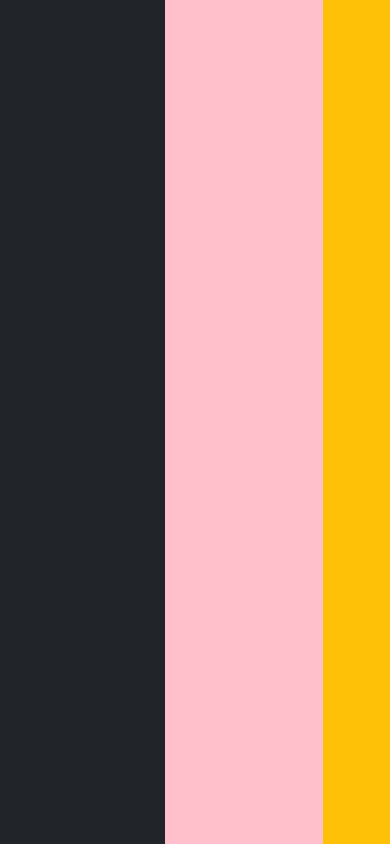
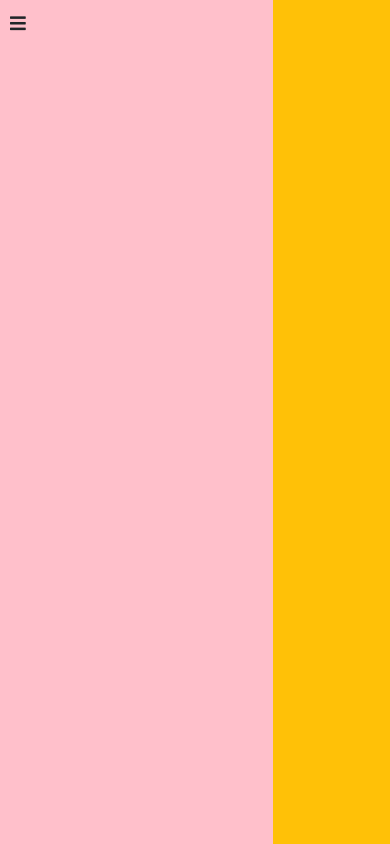
Before and after one commit to sajjadmirave/BeeMusic, a website: page index.html in a window 390 px wide. Drawn offline with nearby package versions, Linux system fonts and the light colour scheme.

Commit message:
create aside menu and responsive theme

```diff
--- a/index.html
+++ b/index.html
@@ -30,8 +30,14 @@
     <title>Hello, world!</title>
   </head>
   <body>
+    <!-- ** open menu btn -->
+    <div id="openFunction" onclick="openFunction()"><i class="fas fa-bars"></i></div>
+
     <!--  aside menu -->
-    <div class="aside-menu bg-dark"></div>
+    <div class="aside-menu bg-dark" id="aside-menu">
+        <!-- ** close menu btn 👇 -->
+        <div id="closeFunction" onclick="closeFunction()"><i class="fas fa-times text-danger"></i></div>
+    </div>
     <!-- ***** -->
 
     <div class="body-area bg-success">
--- a/js/script.js
+++ b/js/script.js
@@ -0,0 +1,10 @@
+function openFunction(){
+    document.getElementById("aside-menu").style.width = "165px"
+    document.getElementById("openFunction").style.left = "175px"
+}
+
+function closeFunction(){
+    document.getElementById("aside-menu").style.width = "0px"
+    document.getElementById("openFunction").style.left = "10px"
+
+}
--- a/sass/aside-menu.scss
+++ b/sass/aside-menu.scss
@@ -0,0 +1,56 @@
+@import url(./layout.scss);
+
+
+#openFunction{
+    display: none;
+    position: absolute;
+    top: 10px;
+    // left: 175px;
+    left: 10px;
+    font-size: 18px;
+    cursor: pointer;
+    transition: all .5s; // when open has animation
+}
+
+#closeFunction{
+    display: none;
+    position: absolute;
+    top: 10px;
+    right: 10px;
+    font-size: 18px;
+    cursor: pointer;
+}
+
+@media screen and (max-width:992px) {
+    #openFunction{
+        display: block !important;
+        position: absolute;
+        top: 10px;
+        // left: 175px;
+        left: 10px;
+        font-size: 18px;
+        cursor: pointer;
+        transition: all .5s; // when open has animation
+    }
+
+    #closeFunction{
+        display: block !important;
+        position: absolute;
+        top: 10px;
+        right: 10px;
+        font-size: 18px;
+        cursor: pointer;
+    }
+
+    .aside-menu{
+        position: relative; // for move the close btn
+        width: 0px; //165px when open
+        height: 100vh;
+        transition: all .6s; // when open has animation
+    }
+
+
+    .body-area{
+        width: 100% !important;
+    }
+}
--- a/sass/layout.scss
+++ b/sass/layout.scss
@@ -3,9 +3,12 @@ body{
 }
 
 .aside-menu{
-    width: 165px;
+    position: relative; // for move the close btn
+    width: 165px; //165px when open
     height: 100vh;
+    transition: all .6s; // when open has animation
 }
+
 
 .body-area{
     width: calc(100% - 165px);
@@ -24,3 +27,5 @@ body{
 
     }
 }
+
+// responsive layout when moblie size and aside menu not opend
```
Also changed, not shown: css/aside-menu.css, css/layout.css.
